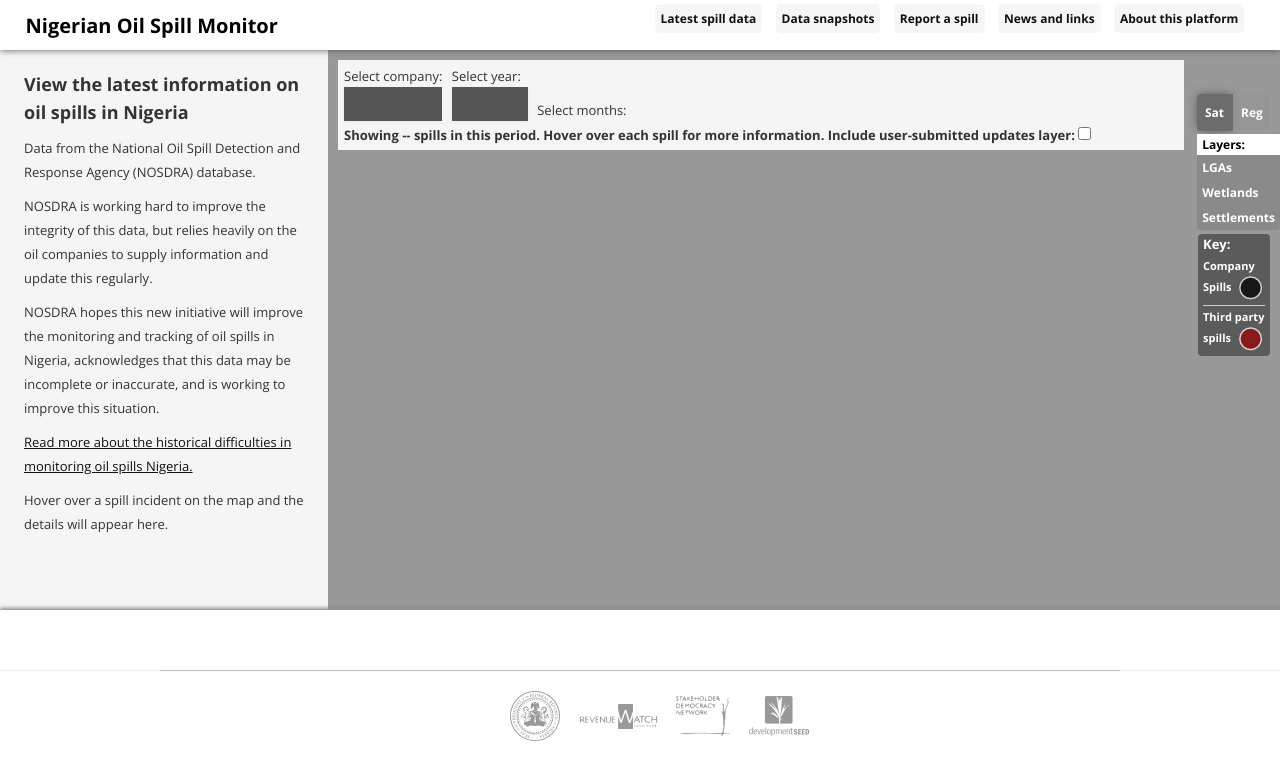
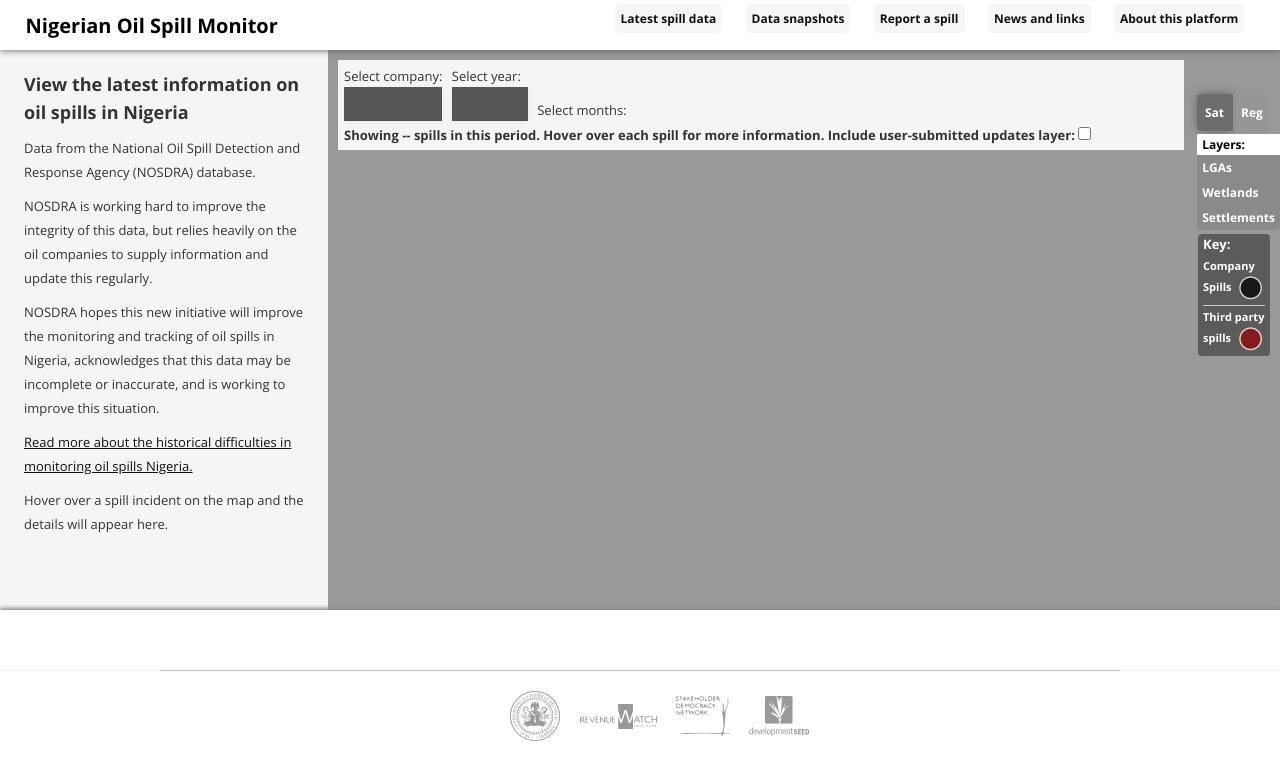
Before and after one commit to sdn4nigeria/monitoring-platform, a Jekyll site: the page built from index.html, in a window 1280 px wide. Shown: the top 780 px of the page. Built offline with Jekyll 4.4.1, drawn with Linux system fonts in a browser that asks for light colours; nearby versions of some CDN libraries; some web fonts are replaced; library files that are not in the unit come from our copies; Markdown is read by kramdown in place of the engine named in the settings.

Commit message:
Update style.css

```diff
--- a/_includes/css/style.css
+++ b/_includes/css/style.css
@@ -453,7 +453,7 @@ ul.dropdown-menu li a.switch-active:hover {
 #nav a {
     font-weight:700;
     font-size: 12px;
-
+    margin:10px;
     min-width: 100px;
     padding:6px 6px;
     text-align: center;
@@ -464,7 +464,7 @@ ul.dropdown-menu li a.switch-active:hover {
     transition: background-color 0.5s linear;
    border-radius: 5px 5px 5px 5px;
     -moz-border-radius: 5px 5px 5px 5px;
-    margin-right:10px;
+
 }
 #nav a:hover, #nav a.active {
     color:#fff;
```
